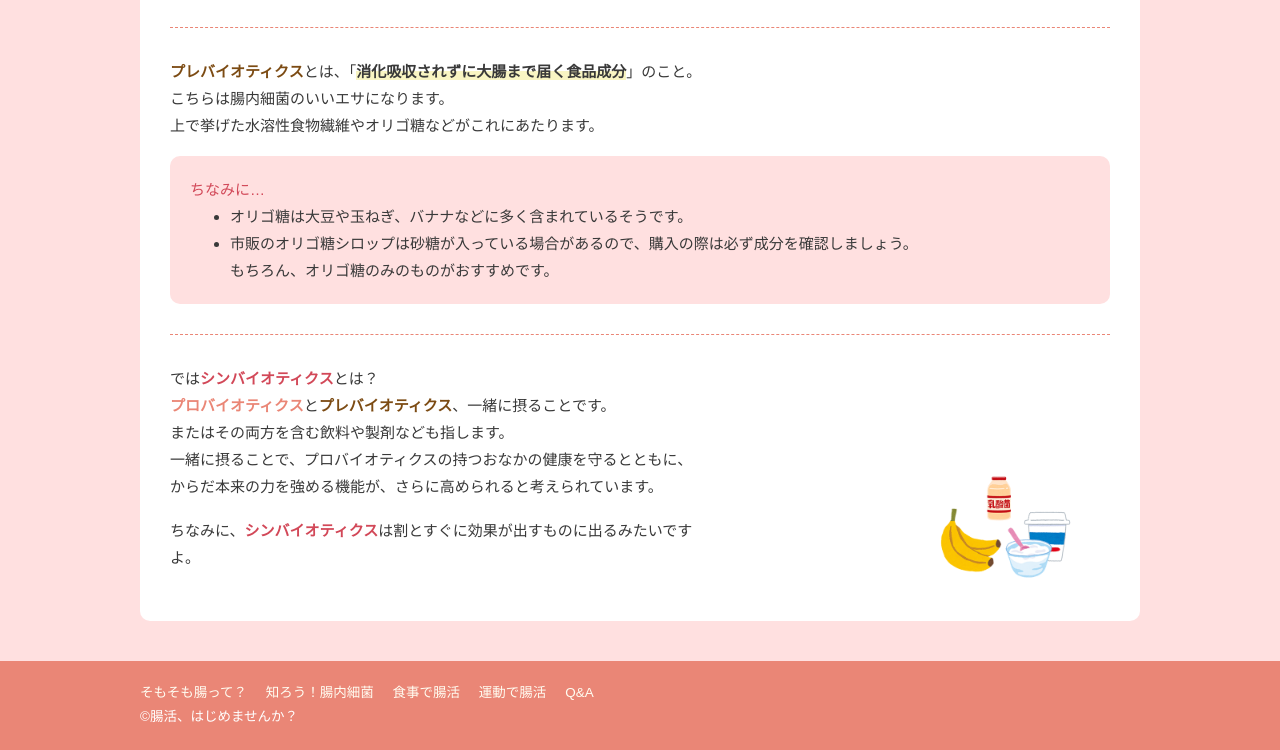
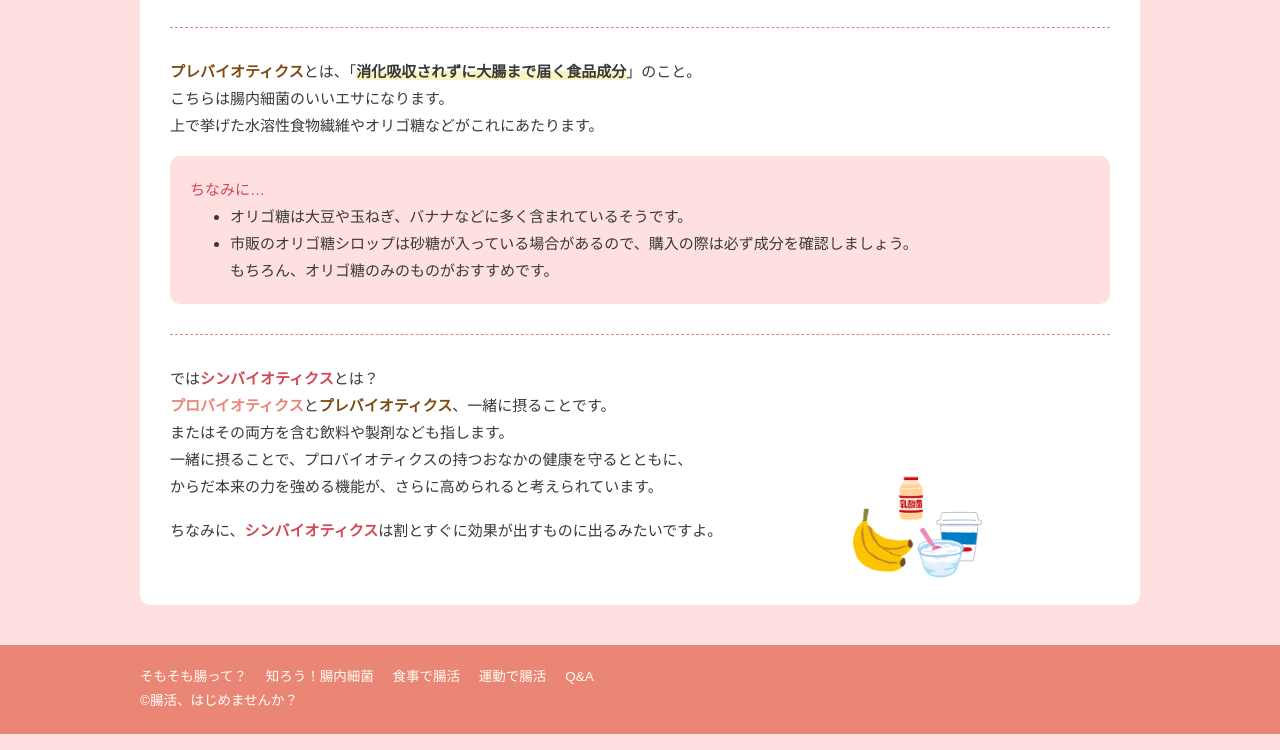
Before and after one commit to KaoruHashimoto/chokatsu, a plain HTML site: page food/synbiotics.html in a window 1280 px wide. Shown: the part 549-1299 px from the top of the page. Drawn offline with nearby package versions, Linux system fonts and the light colour scheme.

Commit message:
Add files via upload

```diff
--- a/css/css.css
+++ b/css/css.css
@@ -841,8 +841,9 @@ footer{
     padding-bottom: 30px;
 }
 
-.synbiotics-img{
-    margin-left: 200px;
+.synbiotics-img-wrap{
+    display: flex;
+    justify-content: flex-end;
 }
 
 .synbiotics-img img{
@@ -856,6 +857,7 @@ footer{
     }
     .synbiotics-img{
         margin-top: 100px;
+        margin-left: 100px;
 }
 }
 
```
